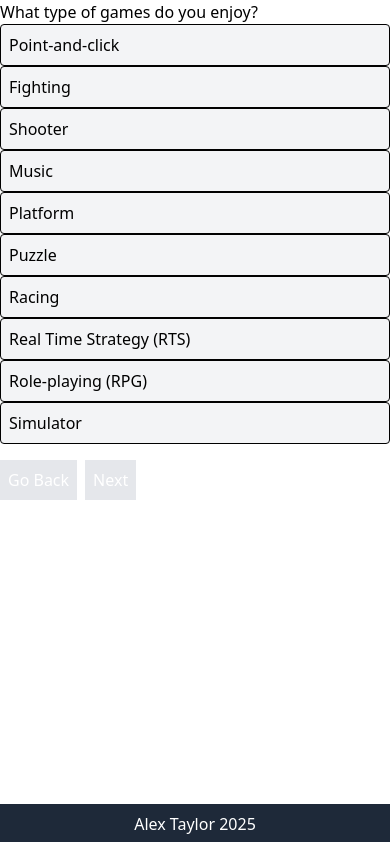
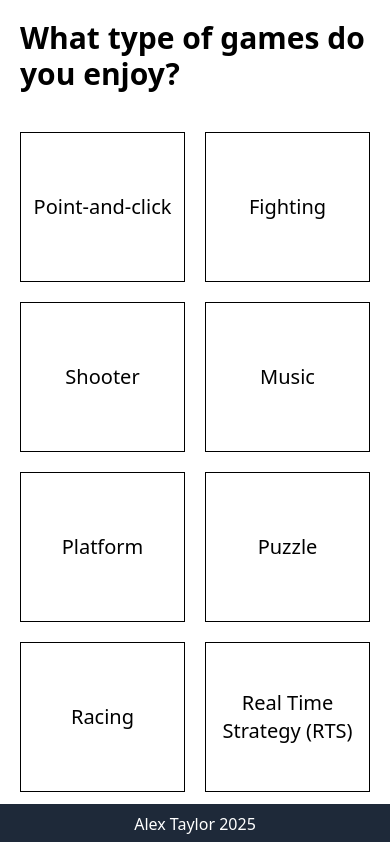
Before and after one commit to Alex-Devonte/PlayNext, a React (Vite) app in the folder frontend/: page /questionnaire in a window 390 px wide. Shown: the top 842 px of the page. Built offline with nearby package versions, Linux system fonts and the light colour scheme; no server answers.

Commit message:
Set up initial responsive layout for all screen sizes

```diff
--- a/frontend/src/components/Questionnaire.tsx
+++ b/frontend/src/components/Questionnaire.tsx
@@ -121,9 +121,11 @@ function Questionnaire() {
   const isSubmitDisabled = selectedOptions.length === 0;
 
   return (
-    <div>
-      <h2>{currentQuestion.question}</h2>
-      <div>
+    <div className="flex flex-col p-5 lg:mx-auto xl:w-1/2">
+      <h2 className="mb-10 text-3xl font-semibold">
+        {currentQuestion.question}
+      </h2>
+      <div className="grid grid-cols-2 justify-items-center gap-5 md:grid-cols-3 lg:grid-cols-4">
         {currentQuestion.options.map((option) => {
           const isSelected = (answers[currentQuestion.key] || []).includes(
             option.id,
@@ -131,8 +133,10 @@ function Questionnaire() {
           return (
             <div
               key={option.id}
-              className={`cursor-pointer rounded border p-2 ${
-                isSelected ? "bg-blue-500 text-white" : "bg-gray-100"
+              className={`flex h-[150px] w-full cursor-pointer items-center justify-center text-center text-xl ${
+                isSelected
+                  ? "border-2 border-gray-800 bg-gray-600 text-white"
+                  : "border-1 bg-white"
               }`}
               onClick={() => handleSelect(currentQuestion.key, option.id)}
             >
@@ -141,11 +145,11 @@ function Questionnaire() {
           );
         })}
       </div>
-      <div className="mt-4 flex gap-2">
+      <div className="my-24 flex justify-end gap-2">
         <button
           onClick={handlePrev}
           disabled={isPrevDisabled}
-          className="bg-blue-300 p-2 disabled:bg-gray-200 disabled:text-white"
+          className="w-[80px] rounded bg-gray-800 p-2 text-white disabled:bg-gray-200"
         >
           Go Back
         </button>
@@ -153,7 +157,7 @@ function Questionnaire() {
           <button
             onClick={handleSubmit}
             disabled={isSubmitDisabled}
-            className="bg-blue-300 p-2 disabled:bg-gray-200 disabled:text-white"
+            className="w-[80px] rounded bg-gray-800 p-2 text-white disabled:bg-gray-200"
           >
             Submit
           </button>
@@ -161,7 +165,7 @@ function Questionnaire() {
           <button
             onClick={handleNext}
             disabled={isNextDisabled}
-            className="bg-blue-300 p-2 disabled:bg-gray-200 disabled:text-white"
+            className="w-[80px] rounded bg-gray-800 p-2 text-white disabled:bg-gray-200"
           >
             Next
           </button>
```
